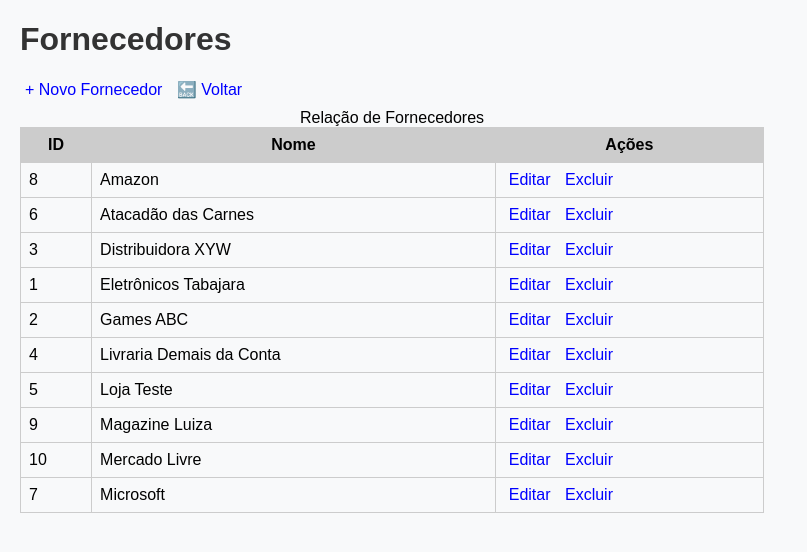
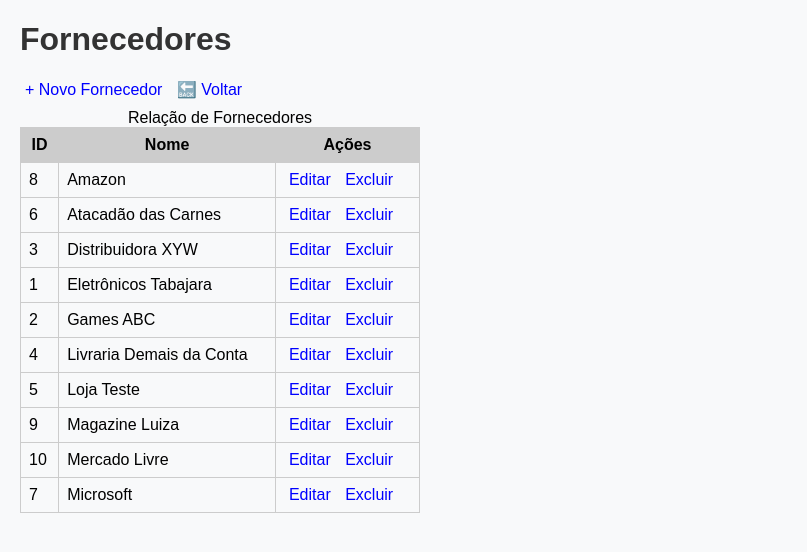
Before and after one commit to Rodvehman/SENAC-sql-flybynight-gerenciamento, a PHP site: page /fornecedores/listar.php in a window 1280 px wide. Shown: the top 552 px of the page, without its empty margins (0-807 px from the left). Run offline with PHP 8.4, Linux system fonts and the light colour scheme; data comes from the database, SQL or seed files in the repository.

Commit message:
Update estilos.css

```diff
--- a/css/estilos.css
+++ b/css/estilos.css
@@ -24,7 +24,7 @@
 }
 
 table{
-    width: 60%;
+    width: 400px;
     margin-top: 10px;
     border-collapse: collapse;
 }
```
